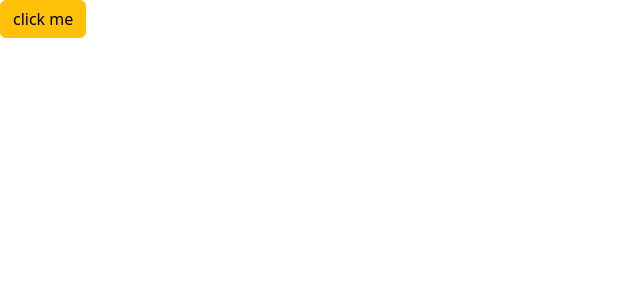
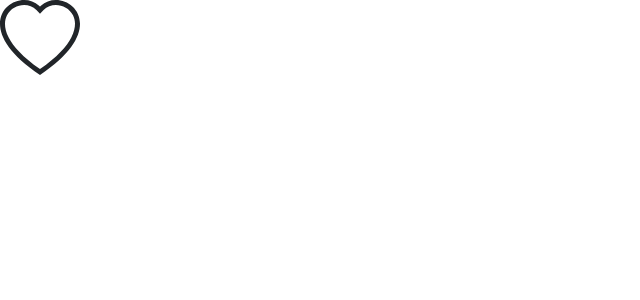
Before and after one commit to 02-ahmed/react-app, a React (Vite) app: page / in a window 1280 px wide. Shown: the top 300 px of the page, without its empty margins (0-640 px from the left). Built offline with nearby package versions, Linux system fonts and the light colour scheme.

Commit message:
practiced a like component with react icons

```diff
--- a/package.json
+++ b/package.json
@@ -11,7 +11,8 @@
   "dependencies": {
     "bootstrap": "^5.3.3",
     "react": "^18.2.0",
-    "react-dom": "^18.2.0"
+    "react-dom": "^18.2.0",
+    "react-icons": "^5.2.1"
   },
   "devDependencies": {
     "@types/react": "^18.0.27",
--- a/src/App.tsx
+++ b/src/App.tsx
@@ -1,36 +1,12 @@
-import ListGroup from "./components/ListGroup";
-import Alert from "./components/alert";
-import Button from "./components/button";
 import { useState } from "react";
+import Like from "./components/Like";
 
 function App() {
-  /* let items = [
-    'New York',
-    'San Francisco',
-    'Tokyo',
-    'London',
-    'Paris'
-  ];
 
-  const handleSelectItem = (item: string) => {
-    console.log(item);
-  }
-
-  return (
-    <div><ListGroup items={items} heading="Cities" onSelectItem={handleSelectItem}/></div>
-  ) */
-
-  const [alertVisible, setAlertVisibility] = useState(false);
 
   return (
     <>
-      {alertVisible && <Alert onClose={() => setAlertVisibility(false)}>
-        my alert
-      </Alert>
-      }
-
-
-      <Button onClick={() => setAlertVisibility(true)} color="warning" >click me</Button>
+      <Like onClick={()=> {console.log("clicked");}}/>
     </>
   )
 }
--- /dev/null
+++ b/src/components/Like.tsx
@@ -0,0 +1,26 @@
+import React, { useState } from 'react';
+
+import { BsHeartFill } from "react-icons/bs";
+import { BsHeart } from "react-icons/bs";
+
+interface Props {
+  onClick: () => void
+}
+
+const Like = ({onClick}:Props) => {
+
+  const [isLiked, setIsLiked] = useState(false)
+
+  const handleLike = () => {
+    setIsLiked(!isLiked);
+    onClick();
+  }
+
+  if (isLiked) {
+    return <BsHeartFill size={80} onClick={handleLike} color='#ff6b81'/>
+  }else {
+    return <BsHeart size={80} onClick={handleLike}/>
+  }
+}
+
+export default Like
```
Also changed, not shown: 1 other file (tests, documents, lock files or other folders).
